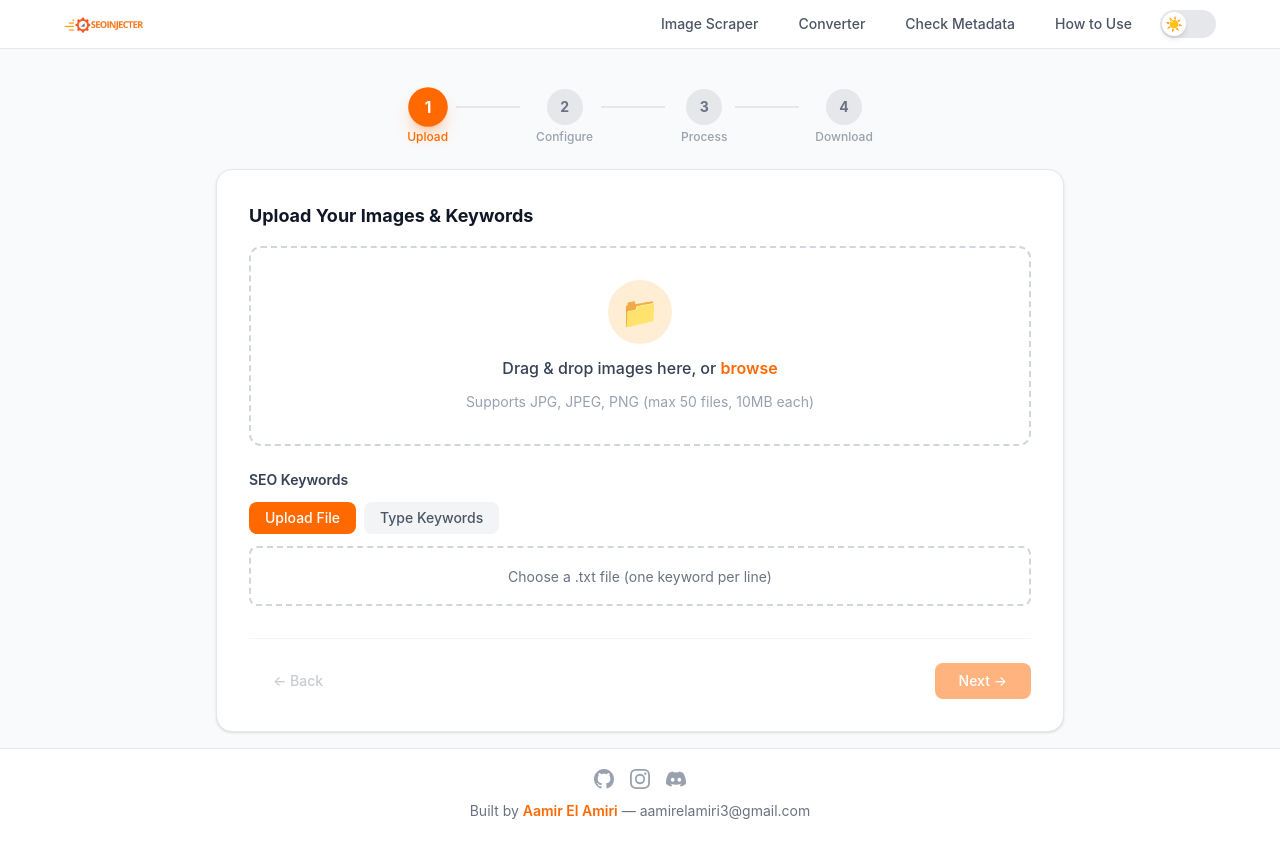
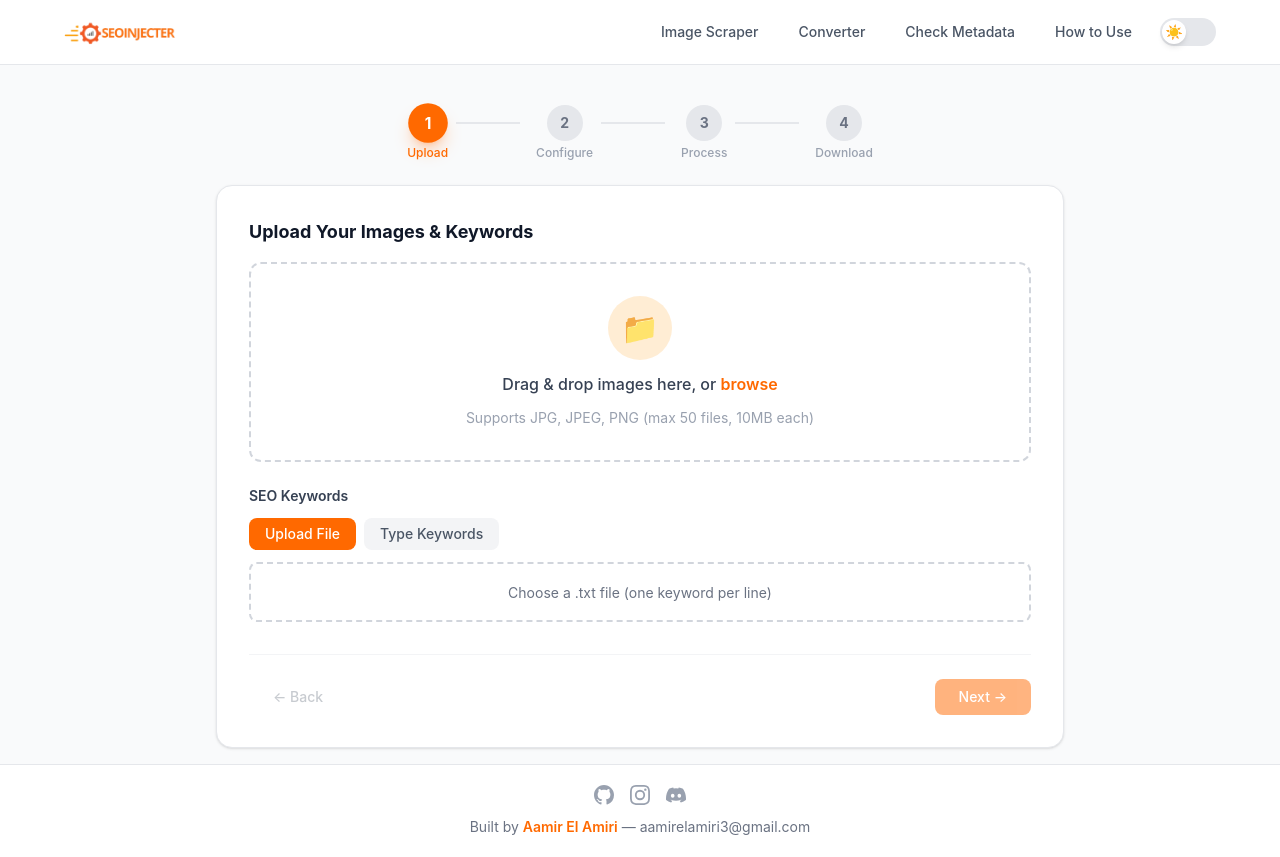
Before and after one commit to OclaZ/seo-etsy, a React (Vite) app in the folder frontend/: page / in a window 1280 px wide. Built offline with nearby package versions, Linux system fonts and the light colour scheme.

Commit message:
feat: update header logo size and adjust README for improved presentation

```diff
--- a/frontend/src/components/layout/Header.jsx
+++ b/frontend/src/components/layout/Header.jsx
@@ -11,7 +11,7 @@ export default function Header({ dark, onToggleTheme, currentPage, onNavigate })
           <img
             src="/imgs/Logotipo_Carrito_de_Compras_de_Supermercado_Minimalista_Naranja_y_Rojo-removebg-preview.png"
             alt="SEO Injecter Logo"
-            className="h-20 w-auto -my-4"
+            className="h-28 w-auto -my-6"
           />
         </button>
 
```
Also changed, not shown: 1 other file (tests, documents, lock files or other folders).
